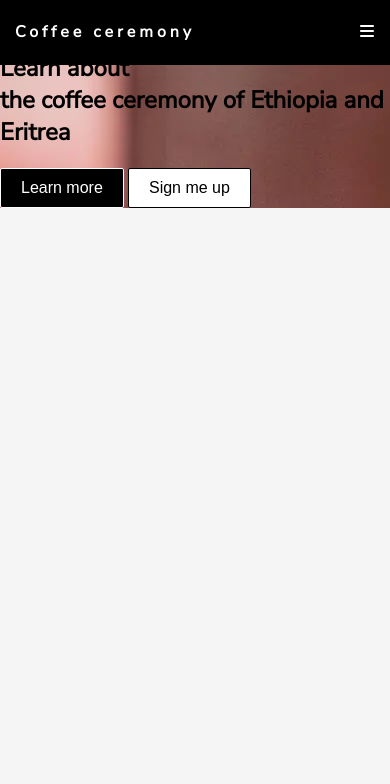
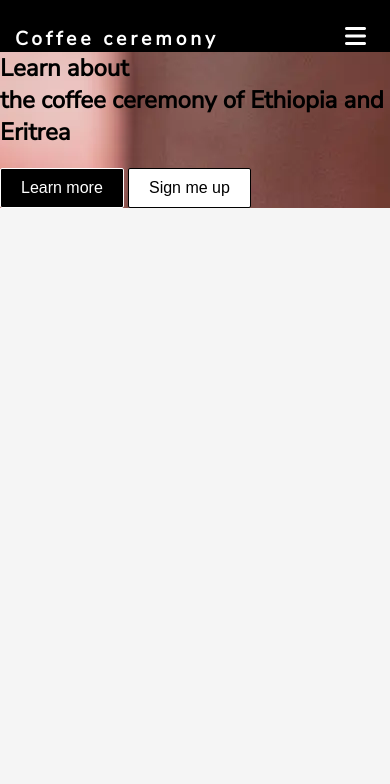
Before and after one commit to MilenTecle/coffee-ceremony, a plain HTML site: page contact.html in a window 390 px wide. Shown: the top 784 px of the page. Drawn offline with Linux system fonts and the light colour scheme.

Commit message:
Fix the size of the hamburger icon and logo on mobile

```diff
--- a/assets/css/style.css
+++ b/assets/css/style.css
@@ -92,6 +92,8 @@ a:hover {
 #logo,
 a:hover {
     border: none;
+    font-size: 120%;
+    margin-bottom: 0;
 }
 
 /* Navbar styles with dropdown toggle */
@@ -121,6 +123,7 @@ nav {
 .fa-solid, .fas {
     color: white;
     padding-right: 1em;
+    font-size: 150%;
 }
 
 /*Learn more and sign me up button on home page*/
```
Also changed, not shown: index.html (+3 -3 lines).
